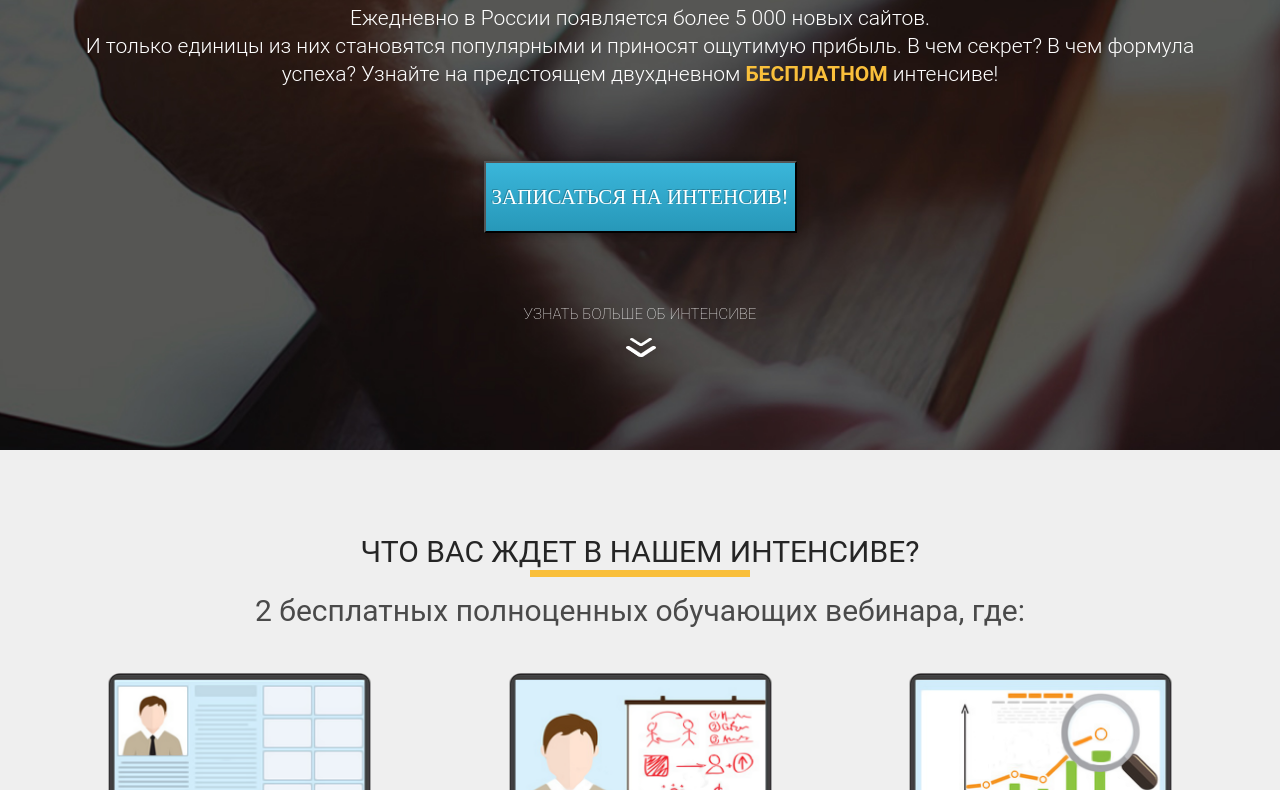
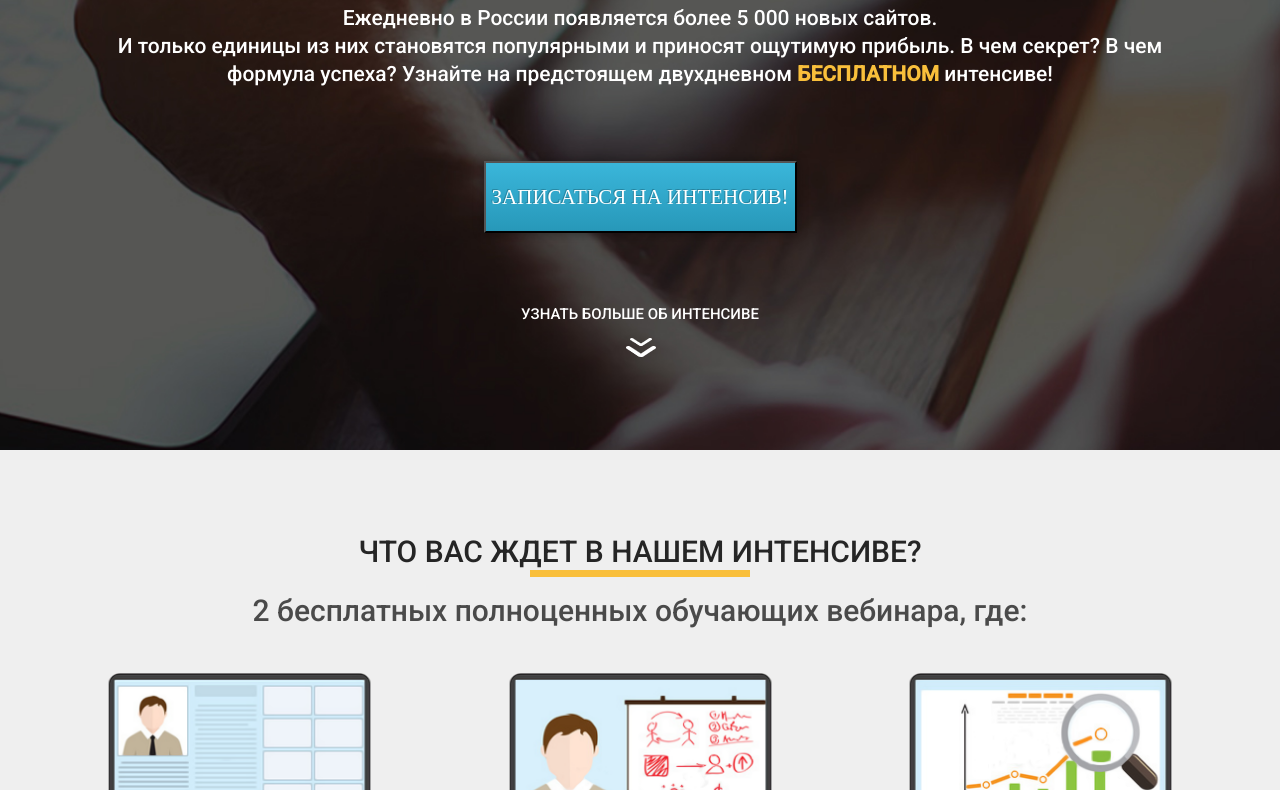
Before and after one commit to NatGames228/lending, a plain HTML site: page index.html in a window 1280 px wide. Shown: the part 451-1241 px from the top of the page. Drawn offline with Linux system fonts and the light colour scheme.

Commit message:
add fonts

```diff
--- a/css/style.css
+++ b/css/style.css
@@ -2,6 +2,10 @@
   box-sizing: border-box;
   margin: 0;
   padding: 0;
+}
+
+html {
+  font-family:'Roboto', sans-serif
 }
 
 .container {
--- a/index.html
+++ b/index.html
@@ -7,6 +7,7 @@
   <meta name="viewport" content="width=device-width, initial-scale=1.0">
   <title>Wordpress интенсив</title>
   <link rel="stylesheet" href="css/normalize.css">
+  <link href="https://fonts.googleapis.com/css2?family=Roboto:wght@500&display=swap" rel="stylesheet">
   <link rel="stylesheet" href="css/style.css">
 </head>
 
```
